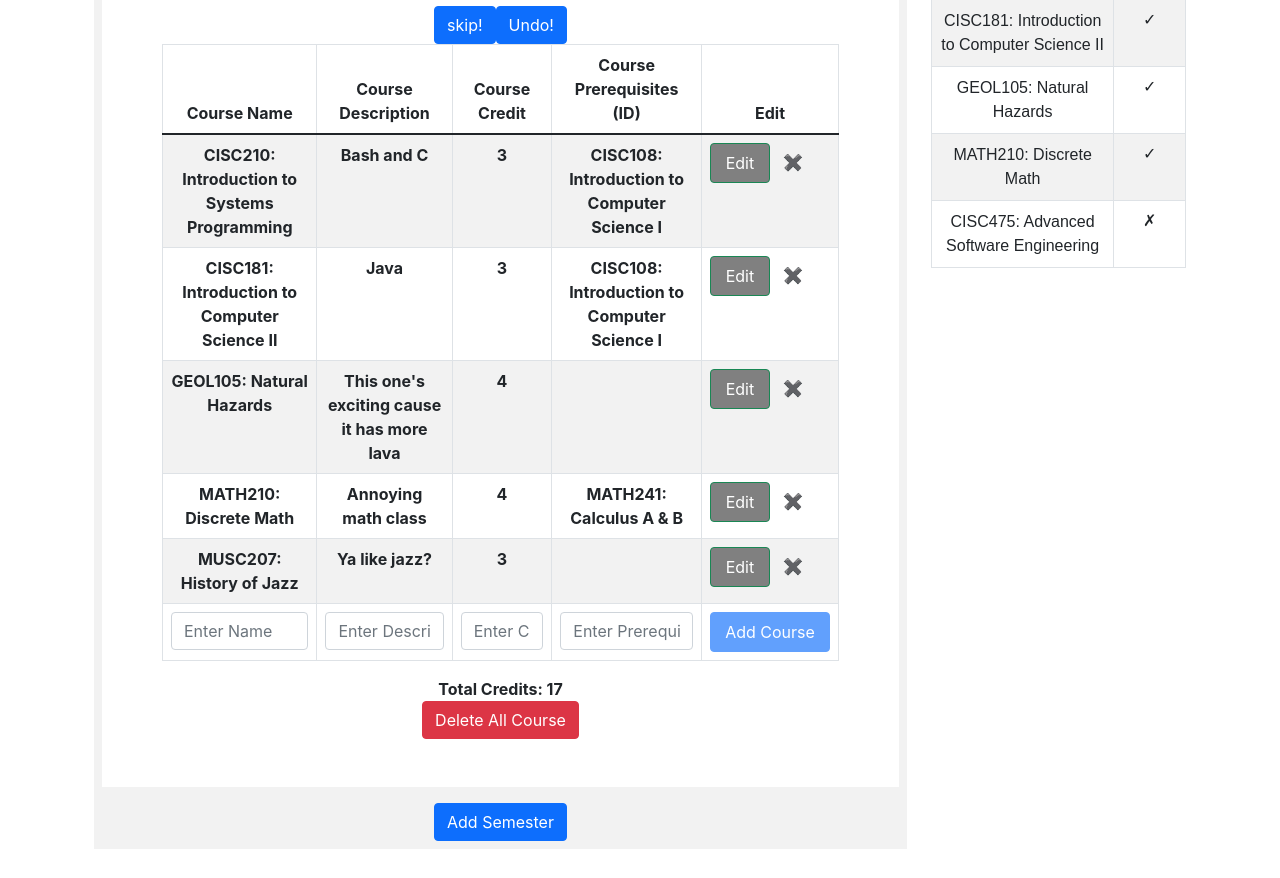
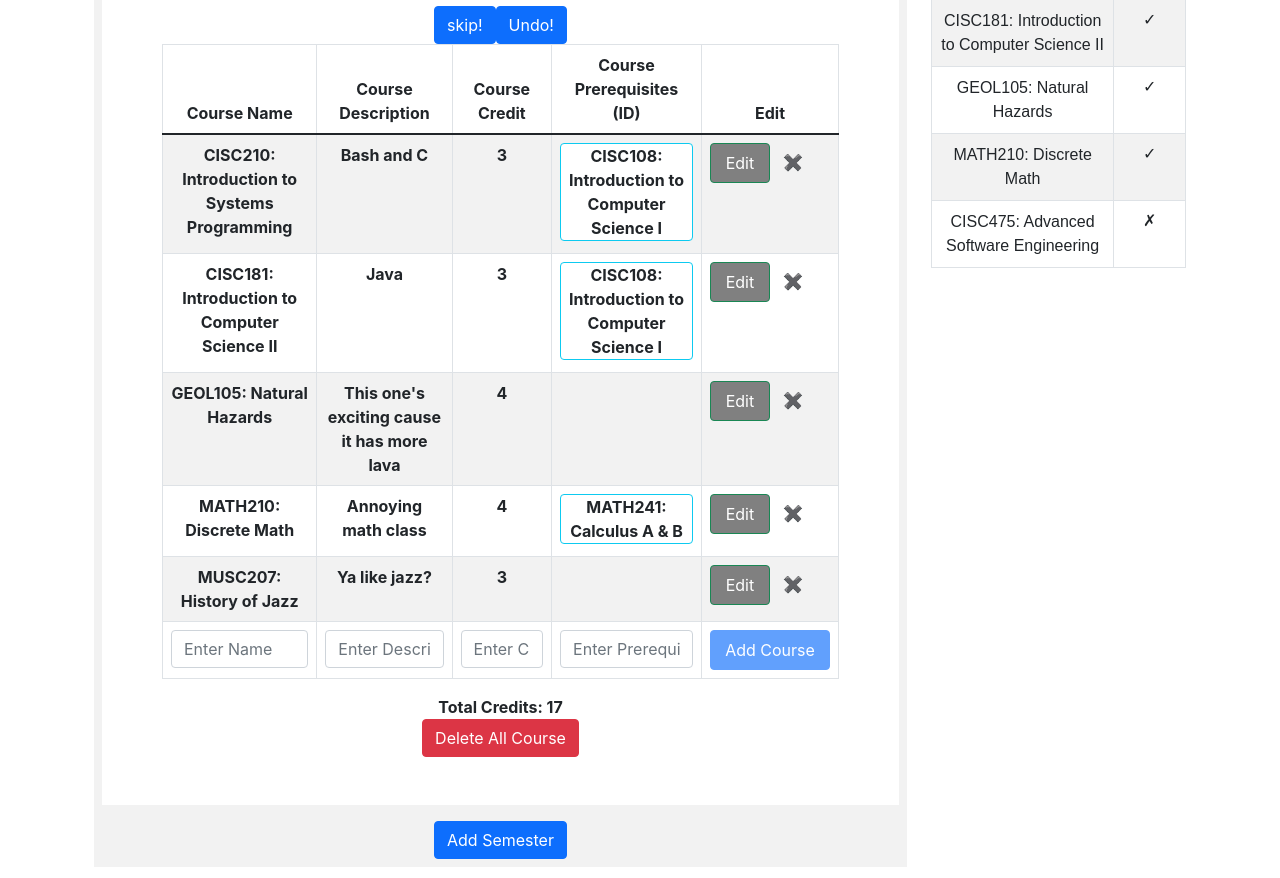
Before and after one commit to UD-CISC275-S22/cis-scheduler-team24, a React (Create React App) app: page / in a window 1280 px wide. Shown: the part 1520-2398 px from the top of the page. Built offline with nearby package versions, Linux system fonts and the light colour scheme.

Commit message:
Changed preqrequisite format to cards

```diff
--- a/src/components/listCourses.tsx
+++ b/src/components/listCourses.tsx
@@ -1,5 +1,5 @@
 import React, { useState } from "react";
-import { Button, Container, Table, Form } from "react-bootstrap";
+import { Button, Container, Table, Form, Card } from "react-bootstrap";
 import { Course } from "../interfaces/course";
 import { DeleteCourseModal } from "./DeleteCourseModal";
 import { EditCourseModal } from "./EditCourseModal";
@@ -143,10 +143,16 @@ export function ListCourses({
                                             degreeCourse.id
                                         )
                                     )
-                                    .map(
-                                        (degreeCourse: Course): string =>
-                                            degreeCourse.name + "\n"
-                                    )}
+                                    .map((degreeCourse: Course) => (
+                                        <Card
+                                            key={degreeCourse.id}
+                                            border="info"
+                                            bg=""
+                                            className="mb-1"
+                                        >
+                                            {degreeCourse.name}
+                                        </Card>
+                                    ))}
                             </td>
                             <td>
                                 <EditCourseModal
```
